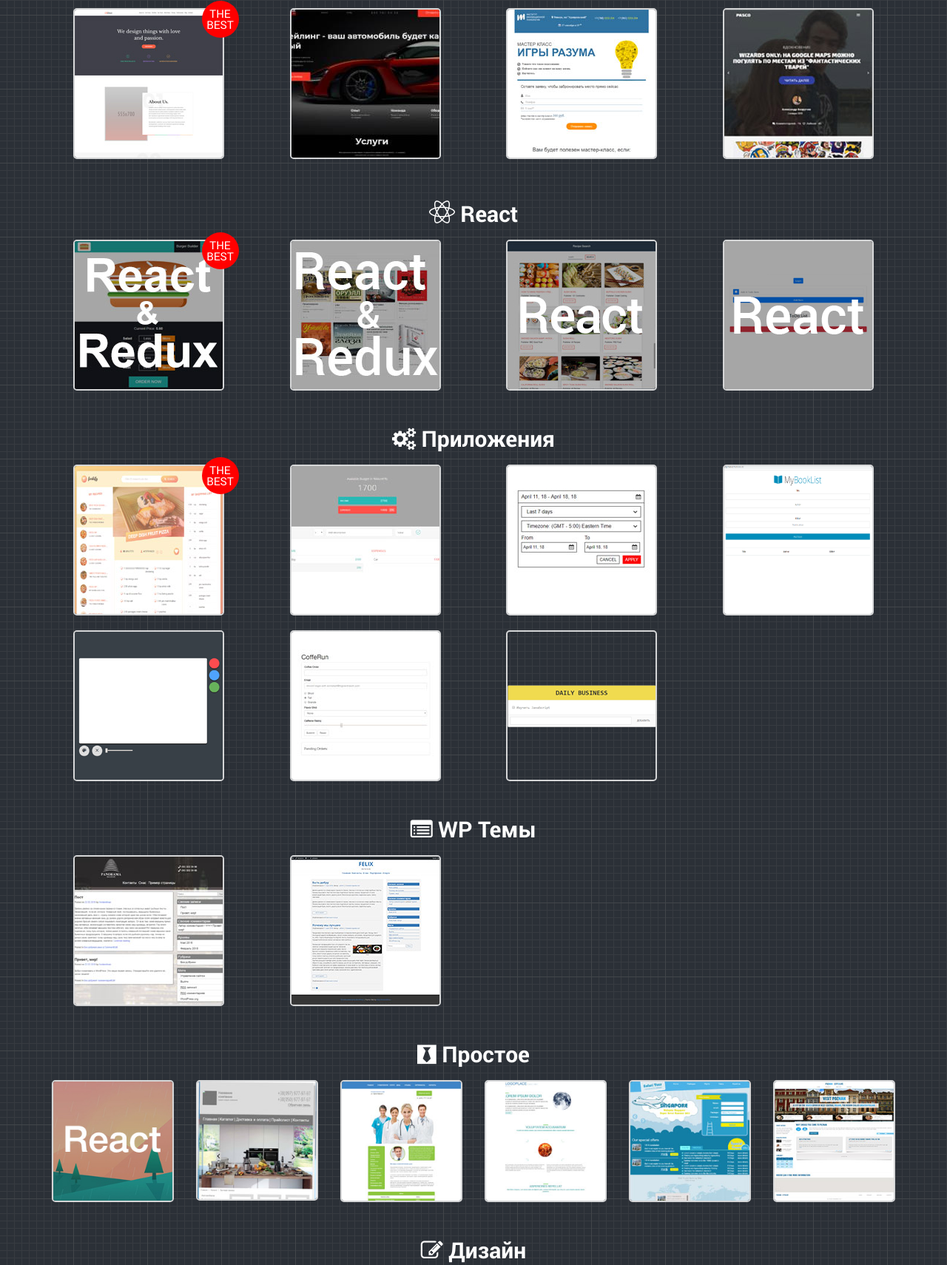
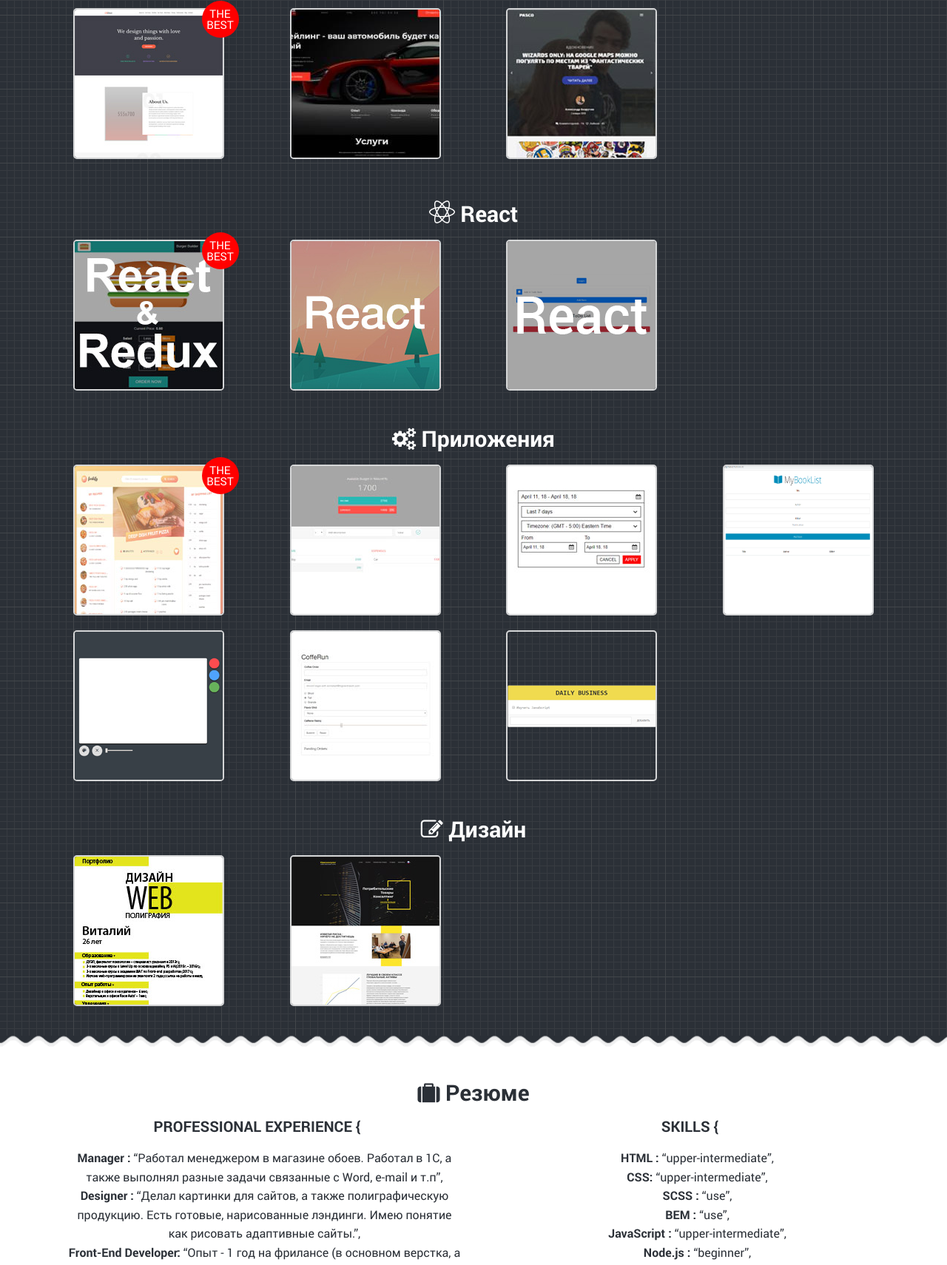
Before and after one commit to Frontendman25/my-portfolio, a website: page index.html in a window 1280 px wide. Shown: the part 694-2404 px from the top of the page at 74% size. Drawn offline with nearby package versions, Linux system fonts and the light colour scheme.

Commit message:
comment some items

```diff
--- a/index.html
+++ b/index.html
@@ -54,9 +54,9 @@
           <div class="done__item col-lg-3 col-sm-4 col-xs-6">
             <a href="https://frontendman25.github.io/detailing/" class="done__link" target="_blank"><span class="done__hover"><span class="done__hoverText">В процессе</span></span><img class="done__img img-responsive" src="img/site-car.jpg" alt="Верстка с jQuery"></a>
           </div>
-          <div class="done__item col-lg-3 col-sm-4 col-xs-6">
+          <!--<div class="done__item col-lg-3 col-sm-4 col-xs-6">
             <a href="https://frontendman25.github.io/mind-games/" class="done__link" target="_blank"><span class="done__hover"><span class="done__hoverText">Верстка с плагинами jQuery</span></span><img class="done__img img-responsive" src="img/mind-games.jpg" alt="Верстка с плагинами jQuery"></a>
-          </div>
+          </div>-->
           <div class="done__item col-lg-3 col-sm-4 col-xs-6">
             <a href="https://frontendman25.github.io/wp_blog/" class="done__link" target="_blank"><span class="done__hover"><span class="done__hoverText">Верстка под WP</span></span><img class="done__img img-responsive" src="img/pasco.jpg" alt="Верстка с jQuery"></a>
           </div>
@@ -69,12 +69,15 @@
           <div class="done__item done__item_cp col-lg-3 col-sm-4 col-xs-6">
             <a href="https://infallible-mcnulty-b21ffa.netlify.com/" class="done__link" target="_blank"><span class="done__hover"><span class="done__hoverText">Burger Builder<br>(в процессе)</span></span><img class="done__img img-responsive" src="img/burger.jpg" alt="Shop"></a>
           </div>
-          <div class="done__item col-lg-3 col-sm-4 col-xs-6">
+	<div class="done__item  col-lg-3 col-sm-4 col-xs-6">
+            <a href="https://github.com/Frontendman25/React-Weather" class="done__link" target="_blank"><span class="done__hover"><span class="done__hoverText">Узнайте погоду<br>(поиск на английском языке)</span></span><img class="done__img img-responsive" src="img/weather.jpg" alt="В ООП стиле"></a>
+          </div>
+          <!--<div class="done__item col-lg-3 col-sm-4 col-xs-6">
             <a href="https://5d2e28601247ed9910b34e12--gracious-galileo-d010bb.netlify.com/" class="done__link" target="_blank"><span class="done__hover"><span class="done__hoverText">Shop<br></span></span><img class="done__img img-responsive" src="img/react-shop.jpg" alt="Shop"></a>
           </div>
           <div class="done__item col-lg-3 col-sm-4 col-xs-6">
             <a href="https://gracious-galileo-d010bb.netlify.com/" class="done__link" target="_blank"><span class="done__hover"><span class="done__hoverText">Найдите рецепт<br>(поиск на английском языке)</span></span><img class="done__img img-responsive" src="img/recipe.jpg" alt="Recipe"></a>
-          </div>
+          </div>-->
           <div class="done__item col-lg-3 col-sm-4 col-xs-6">
             <a href="https://cranky-lalande-bf1b5a.netlify.com/" class="done__link" target="_blank"><span class="done__hover"><span class="done__hoverText">To Do List<br></span></span><img class="done__img img-responsive" src="img/react-todo.png" alt="To do list"></a>
           </div>
@@ -106,7 +109,7 @@
           </div>
         </div>
 
-        <div class="done row">
+        <!--<div class="done row">
           <h2 class="headers text-center" id="porfolio"><i class="fa fa-list-alt" aria-hidden="true"></i> WP Темы</h2>
           <div class="done__item col-lg-3 col-sm-4 col-xs-6">
             <a href="http://panorama1.dp.ua/" class="done__link"><span class="done__hover"><span class="done__hoverText">Коммерческий проект (планируются доработки)</span></span><img class="done__img img-responsive" src="img/panorama1.jpg" alt="Тестовое задание"></a>
@@ -114,9 +117,9 @@
           <div class="done__item col-lg-3 col-sm-4 col-xs-6">
             <a href="https://github.com/Frontendman25/felix_wp_theme" class="done__link" target="_blank"><span class="done__hover"><span class="done__hoverText">Тема underscores</span></span><img class="done__img img-responsive" src="img/felix.jpg" alt="Тестовое задание"></a>
           </div>
-        </div>
+        </div>-->
 
-        <div class="done row">
+        <!--<div class="done row">
           <h2 class="headers text-center"><i class="fa fa-black-tie"></i> Простое</h2>
           <div class="done__item  col-lg-2 col-sm-3 col-xs-4">
             <a href="https://github.com/Frontendman25/React-Weather" class="done__link" target="_blank"><span class="done__hover"><span class="done__hoverText">Узнайте погоду<br>(поиск на английском языке)</span></span><img class="done__img img-responsive" src="img/weather.jpg" alt="В ООП стиле"></a>
@@ -136,7 +139,7 @@
           <div class="done__item col-lg-2 col-sm-3 col-xs-4">
             <a href="https://frontendman25.github.io/Poznan---city2live/" class="done__link" target="_blank"><span class="done__hover"><span class="done__hoverText">Тестовое задание</span></span><img class="done__img img-responsive" src="img/poznan.jpg" alt="Тестовое задание"></a>
           </div>
-        </div>
+        </div>-->
 
         <div class="done row">
           <h2 class="headers text-center" id="porfolio"><i class="fa fa-edit"></i> Дизайн</h2>
```
